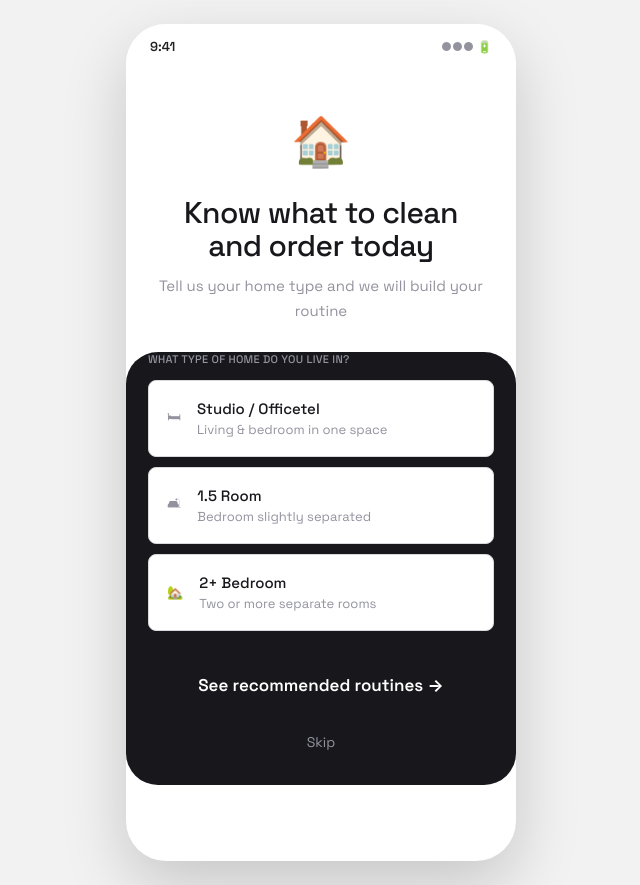
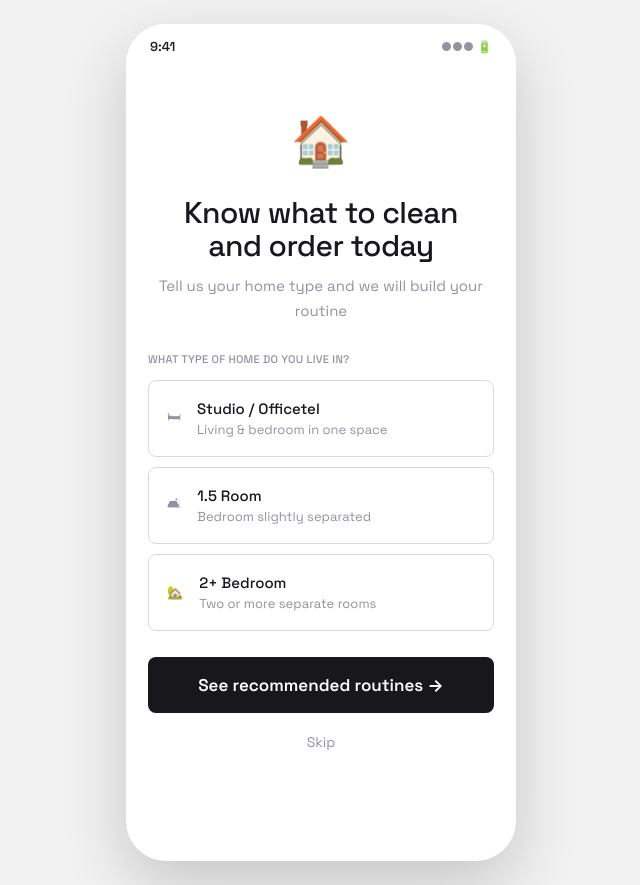
Before and after one commit to wdesign-wendy/inhaus, a React (Create React App) app: page / in a window 1280 px wide. Shown: the whole page, without its empty margins (319-959 px from the left). Built offline with nearby package versions, Linux system fonts and the light colour scheme; a web font is replaced by a local one.

Commit message:
온보딩 버튼 검정 배경 수정 — .ob-step 컨테이너에 잘못 적용된 검정 배경 제거

```diff
--- a/src/cohere-override.css
+++ b/src/cohere-override.css
@@ -119,7 +119,7 @@ body, #root, html { background: #ffffff !important; }
 .ri-date-btn.dimmed { opacity: 0.4 !important; }
 
 /* ── 6. CTA 버튼 ────────────────────────────────────────── */
-.ob-step, .routine-add-confirm {
+.routine-add-confirm {
   background: #17171c !important; color: #ffffff !important;
   border: none !important; border-radius: 32px !important;
   font-size: 14px !important; font-weight: 500 !important; box-shadow: none !important;
```
